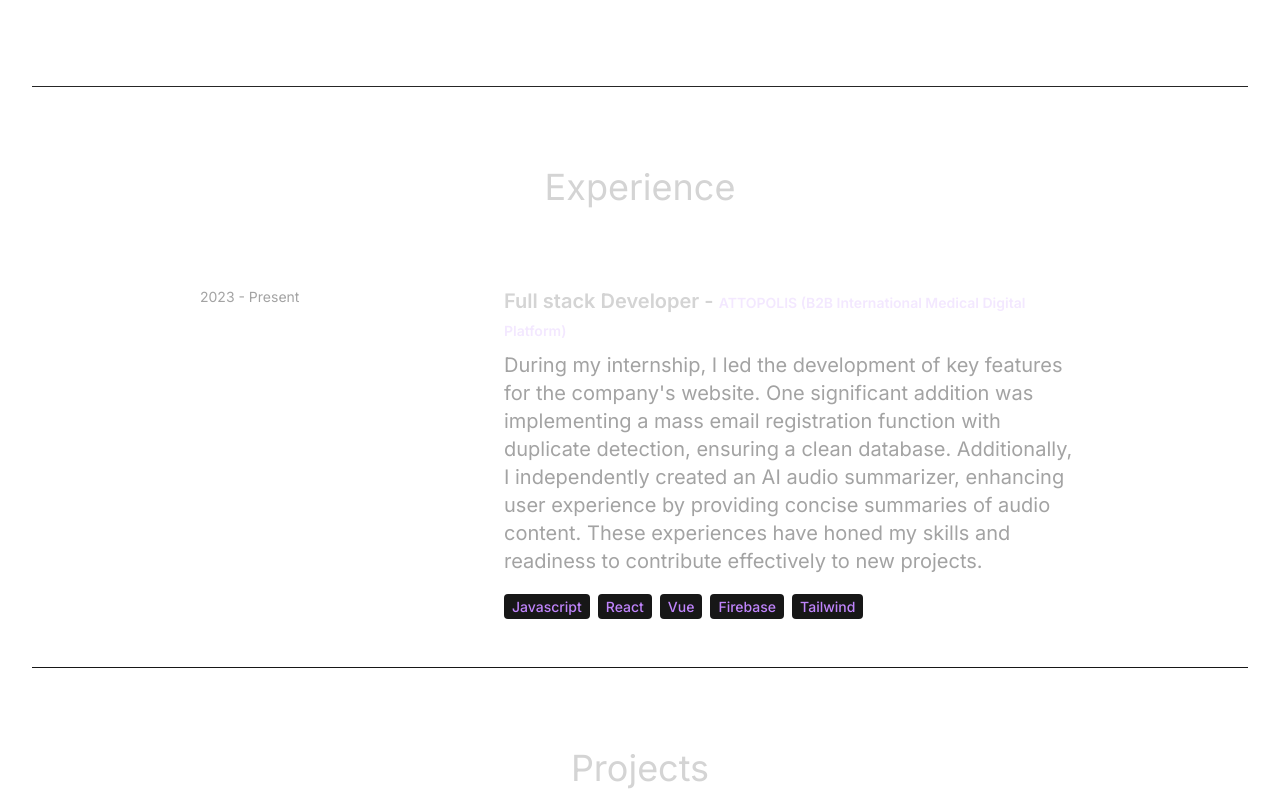
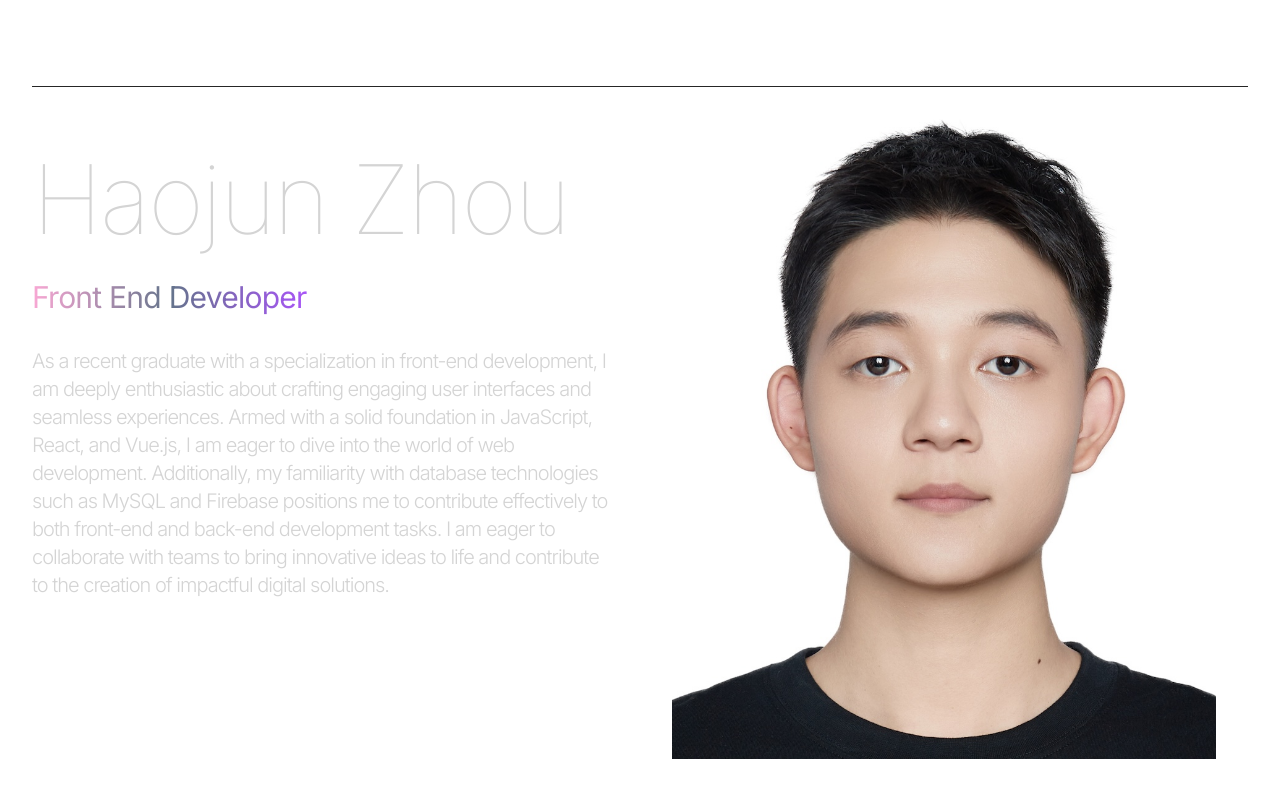
Before and after one commit to haojun141/my-react-portfolio, a React (Vite) app: page / in a window 1280 px wide. Shown: the part 2314-3103 px from the top of the page. Built offline with nearby package versions, Linux system fonts and the light colour scheme.

Commit message:
edited image size and fonts

```diff
--- a/src/components/Experience.jsx
+++ b/src/components/Experience.jsx
@@ -1,58 +1,60 @@
-import { EXPERIENCES } from "../constants";
+import React from "react";
+import { HERO_CONTENT } from "../constants";
+import me from "../assets/dp.jpg";
 import { motion } from "framer-motion";
 
-const Experience = () => {
+const container = (delay) => ({
+  hidden: { x: -100, opacity: 0 },
+  visible: { x: 0, opacity: 1, transition: { duration: 0.5, delay: delay } },
+});
+
+const Hero = () => {
   return (
-    <div className="border-b border-neutral-900 pb-4">
-      <motion.h2
-        whileInView={{ opacity: 1, y: 0 }}
-        initial={{ opacity: 0, y: -100 }}
-        transition={{ duration: 1.5 }}
-        className="my-20 text-center text-4xl"
-      >
-        Experience
-      </motion.h2>
-      <div>
-        {EXPERIENCES.map((experience, index) => (
-          <div
-            key={index}
-            className="mb-8 flex flex-wrap lg:justify-center text-xl"
-          >
-            <motion.div
-              whileInView={{ opacity: 1, x: 0 }}
-              initial={{ opacity: 0, x: -100 }}
-              transition={{ duration: 1 }}
-              className="w-full lg:w-1/4"
+    <div className="border-b border-neutral-900 pb-4 lg:mb-35">
+      <div className="flex flex-wrap">
+        <div className="w-full lg:w-1/2">
+          <div className="flex flex-col items-center lg:items-start">
+            <motion.h1
+              variants={container(0)}
+              initial="hidden"
+              animate="visible"
+              className="pb-8 text-4xl font-thin tracking-tight lg:mt-16 lg:text-8xl"
             >
-              <p className="mb-2 text-sm text-neutral-400">{experience.year}</p>
-            </motion.div>
-            <motion.div
-              whileInView={{ opacity: 1, x: 0 }}
-              initial={{ opacity: 0, x: 100 }}
-              transition={{ duration: 1 }}
-              className="w-full max-w-xl lg:w-3/4"
+              Haojun Zhou
+            </motion.h1>
+            <motion.span
+              variants={container(0.5)}
+              initial="hidden"
+              animate="visible"
+              className="bg-gradient-to-r from-pink-300 via-slate-500 to-purple-500 bg-clip-text text-2xl tracking-tight text-transparent lg:text-3xl"
             >
-              <h6 className="mb-2 font-semibold">
-                {experience.role} -{" "}
-                <span className="text-sm text-purple-100">
-                  {experience.company}
-                </span>{" "}
-              </h6>
-              <p className="mb-4 text-neutral-400">{experience.description}</p>
-              {experience.technologies.map((tech, index) => (
-                <span
-                  key={index}
-                  className="mr-2 mt-4 rounded bg-neutral-900 px-2 py-1 text-sm font-medium text-purple-400"
-                >
-                  {tech}
-                </span>
-              ))}
-            </motion.div>
+              Front End Developer
+            </motion.span>
+            <motion.p
+              variants={container(1)}
+              initial="hidden"
+              animate="visible"
+              className="my-2 max-w-xl py-6 font-light tracking-tighter text-lg lg:text-xl"
+            >
+              {HERO_CONTENT}
+            </motion.p>
           </div>
-        ))}
+        </div>
+        <div className="w-full lg:w-1/2 lg:p-8">
+          <div className="flex justify-center lg:justify-end">
+            <motion.img
+              initial={{ x: 100, opacity: 0 }}
+              animate={{ x: 0, opacity: 1 }}
+              transition={{ duration: 1, delay: 1.2 }}
+              src={me}
+              alt="my profile"
+              className="w-72 h-80 object-cover lg:w-[35rem] lg:h-[40rem]"
+            />
+          </div>
+        </div>
       </div>
     </div>
   );
 };
 
-export default Experience;
+export default Hero;
--- a/src/components/Technologies.jsx
+++ b/src/components/Technologies.jsx
@@ -1,10 +1,11 @@
 import { RiReactjsLine } from "react-icons/ri";
 import { IoLogoVue } from "react-icons/io5";
-import { SiLinear, SiMongodb } from "react-icons/si";
+import { SiMongodb } from "react-icons/si";
 import { FaBootstrap } from "react-icons/fa6";
 import { FaNodeJs } from "react-icons/fa";
 import { IoLogoFirebase } from "react-icons/io5";
 import { motion } from "framer-motion";
+import { RiJavascriptFill } from "react-icons/ri";
 
 const iconVariants = (duration) => ({
   initial: { y: -10 },
@@ -30,12 +31,21 @@ const Technologies = () => {
       >
         Technologies
       </motion.h2>
+
       <motion.div
         whileInView={{ opacity: 1, x: 0 }}
         initial={{ opacity: 0, x: -100 }}
         transition={{ duration: 1.5 }}
         className="flex flex-wrap items-center justify-center gap-4"
       >
+        <motion.div
+          variants={iconVariants(3.5)}
+          initial="initial"
+          animate="animate"
+          className="rounded-2xl border-4 border-neutral-800 p-4"
+        >
+          <RiJavascriptFill className="text-7xl text-yellow-500" />
+        </motion.div>
         <motion.div
           variants={iconVariants(2.5)}
           initial="initial"
```
